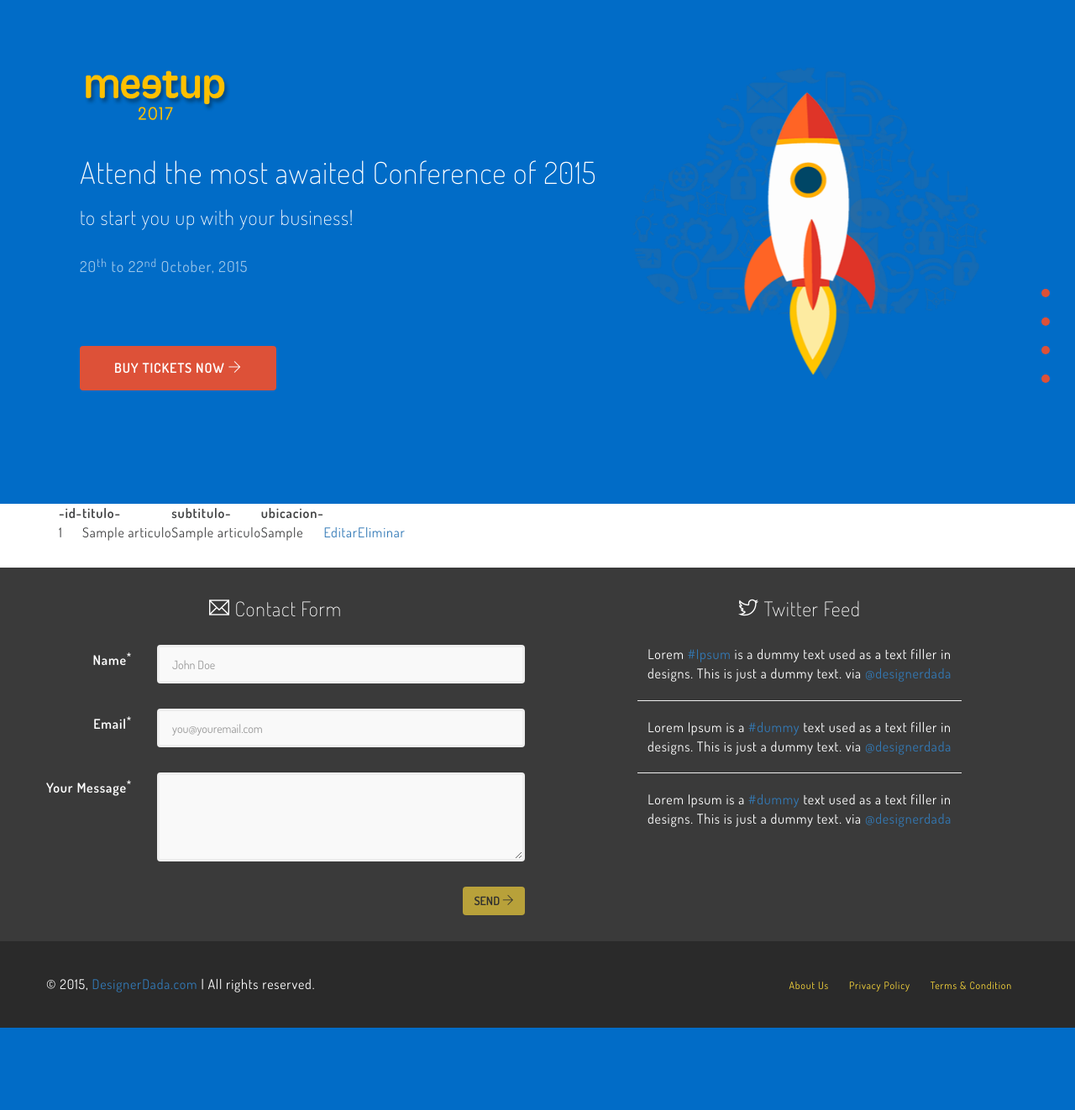
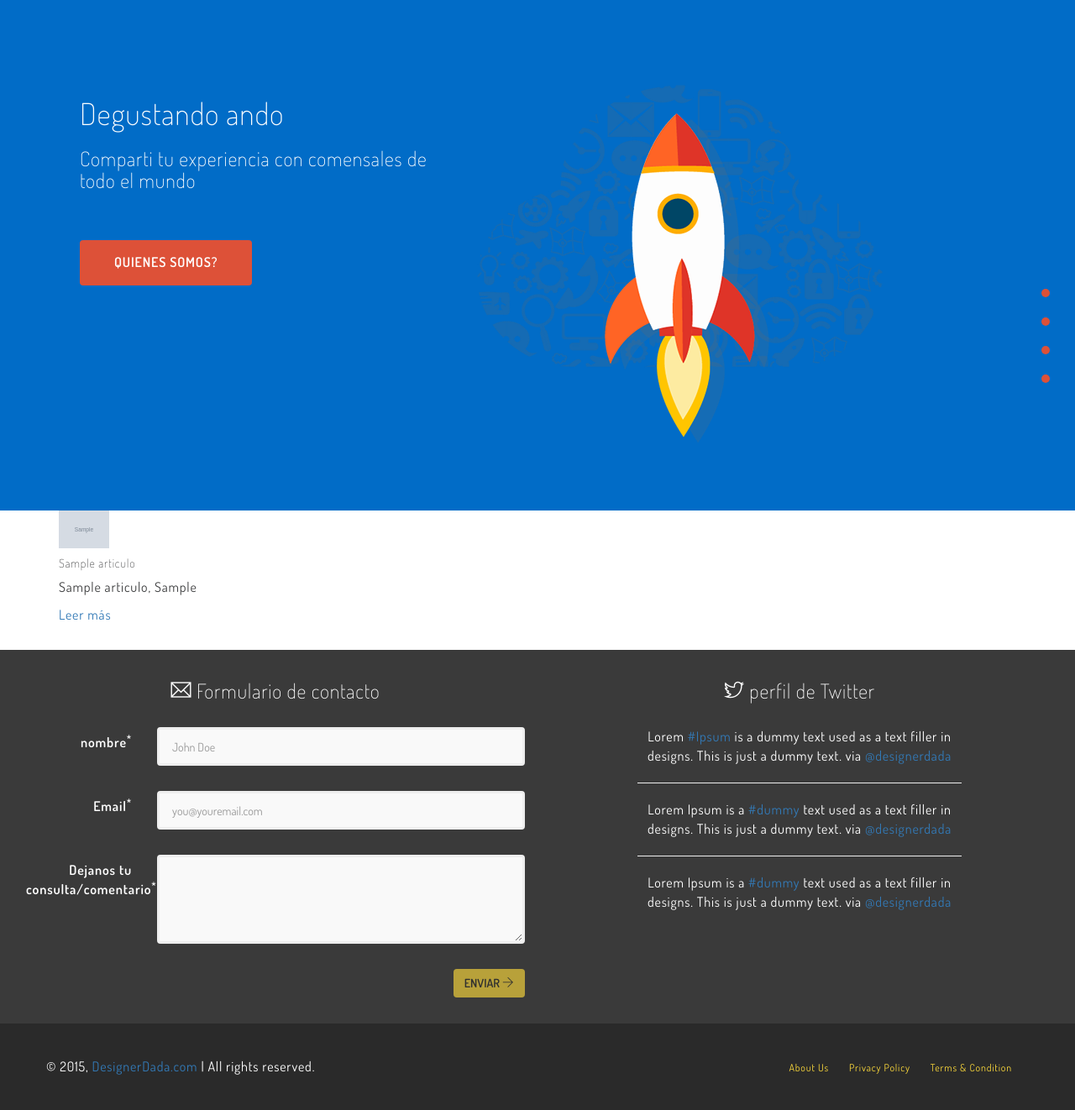
Before and after one commit to maitedb/DegustandoAndo, a Django app: page /core/mostrar/ in a window 1280 px wide. Shown: the whole page at 84% size. Before the commit the page ends 1224 px from the top, so only its background shows below. Run offline with Django 4.2, Linux system fonts and the light colour scheme; a user stored in the database is signed in; tables that the repository leaves empty hold one stand-in row (values such as "Sample post"); grey boxes marked "Sample" are stand-in pictures; some libraries are stand-ins or nearby versions.

Commit message:
avances correctos

```diff
--- a/DegustandoAndo/DegustandoAndo/urls.py
+++ b/DegustandoAndo/DegustandoAndo/urls.py
@@ -16,9 +16,12 @@ Including another URLconf
 """
 from django.contrib import admin
 from django.urls import path, include
-
+from django.conf import settings
+from django.conf.urls.static import static
 urlpatterns = [
     path('admin/', admin.site.urls),
     path('core/', include('core.urls')),
     path('accounts/', include('django.contrib.auth.urls')),
 ]
+
+urlpatterns += static(settings.MEDIA_URL, document_root=settings.MEDIA_ROOT)
--- a/DegustandoAndo/core/forms.py
+++ b/DegustandoAndo/core/forms.py
@@ -1,9 +1,11 @@
 from django import forms
+from django.core.validators import FileExtensionValidator
 
 class ArticulosForm(forms.Form):
     titulo =forms.CharField(max_length=100, label= "Indique nombre del establecimiento")
     subtitulo =forms.CharField(max_length=140, label= "Indique en breve palabras el rubro")
     ubicacion =forms.CharField(max_length=100, label= "Indique ubicacion, a modo de: Ciudad, Provincia, País")
     cuerpo =forms.CharField(widget=forms.Textarea, label="Inserte su propia reseña")
+    imagen = forms.FileField(required=False, validators=[FileExtensionValidator(allowed_extensions=['jpg', 'jpeg', 'png', 'gif'])], label="Imagen")
     autor =forms.CharField(max_length=100)
     fecha = forms.DateTimeField()
--- a/DegustandoAndo/core/models.py
+++ b/DegustandoAndo/core/models.py
@@ -6,6 +6,7 @@ class Articulos(models.Model):
     subtitulo = models.CharField(max_length=140, default="")
     ubicacion = models.CharField(max_length=100)
     cuerpo = models.TextField(default="")
+    imagen = models.ImageField(upload_to="media/articulos", null=True, blank = True, default=None)
     autor = models.CharField(max_length=100, default="")
     fecha = models.DateTimeField(auto_now_add=True, null=True, blank=True)
 
--- a/DegustandoAndo/core/templates/core/base.html
+++ b/DegustandoAndo/core/templates/core/base.html
@@ -20,6 +20,7 @@
       <script src="https://oss.maxcdn.com/html5shiv/3.7.2/html5shiv.min.js"></script>
       <script src="https://oss.maxcdn.com/respond/1.4.2/respond.min.js"></script>
       <![endif]-->
+
     </head>
     <body id="page-top" data-spy="scroll" data-target=".side-menu">
       <nav class="side-menu">
@@ -65,18 +66,17 @@
       <div class="container-fluid">
   <!-- Start: Header -->
   <div class="row hero-header" id="home">
-          <div class="col-md-7">
-            <img src="{% static 'core/img/meetup-logo.png' %}" class="logo">
-            <h1>Attend the most awaited Conference of 2015</h1>
-            <h3>to start you up with your business!</h3>
-            <h4>20<sup>th</sup> to 22<sup>nd</sup>  October, 2015</h4>
-            <a href="#" class="btn btn-lg btn-red">Buy Tickets Now <span class="ti-arrow-right"></span></a>
+    <div class="col-md-5">
+      <h1>Degustando ando </h1>
+      <h3>Comparti tu experiencia con comensales de todo el mundo</h3>
+      <a href= "{% url 'sobremi'%}"  class="btn btn-lg btn-red">Quienes somos? </a>
 
     </div>
     <div class="col-md-5 hidden-xs">
-            <img src="{% static 'core/img/rocket.png' %}" class="rocket animated bounce">
+      <img src="{% static 'core/img/rocket.png' %}" class="">
     </div>
   </div>
+  <!-- End: Header -->
 <!-- End: Header -->
   </div>
   <div class="container">
@@ -87,10 +87,10 @@
       <div class="container-fluid footer">
         <div class="row contact">
           <div class="col-md-6 contact-form">
-            <h3 class="content-ct"><span class="ti-email"></span> Contact Form</h3>
+            <h3 class="content-ct"><span class="ti-email"></span> Formulario de contacto</h3>
             <form class="form-horizontal" data-toggle="validator" role="form">
               <div class="form-group">
-                <label for="name" class="col-sm-3 control-label">Name<sup>*</sup></label>
+                <label for="name" class="col-sm-3 control-label">nombre<sup>*</sup></label>
                 <div class="col-sm-9">
                   <input type="text" class="form-control" id="name" placeholder="John Doe" required>
                   <div class="help-block with-errors pull-right"></div>
@@ -106,7 +106,7 @@
                 </div>
               </div>
               <div class="form-group">
-                <label for="message" class="col-sm-3 control-label">Your Message<sup>*</sup></label>
+                <label for="message" class="col-sm-3 control-label">Dejanos tu consulta/comentario<sup>*</sup></label>
                 <div class="col-sm-9">
                   <textarea id="message" class="form-control" rows="3" required></textarea>
                   <div class="help-block with-errors pull-right"></div>
@@ -115,13 +115,13 @@
               </div>
               <div class="form-group">
                 <div class="col-sm-offset-3 col-sm-9">
-                  <button type="submit" id="submit" name="submit" class="btn btn-yellow pull-right">Send <span class="ti-arrow-right"></span></button>
+                  <button type="submit" id="submit" name="submit" class="btn btn-yellow pull-right">enviar <span class="ti-arrow-right"></span></button>
                 </div>
               </div>
             </form>
           </div>
           <div class="col-md-4 col-md-offset-1 content-ct">
-            <h3><span class="ti-twitter"></span> Twitter Feed</h3>
+            <h3><span class="ti-twitter"></span> perfil de Twitter</h3>
             <p>Lorem <a href="#">#Ipsum</a> is a dummy text used as a text filler in designs. This is just a dummy text. via <a href="#">@designerdada</a> </p>
             <hr>
             <p>Lorem Ipsum is a <a href="#">#dummy</a> text used as a text filler in designs. This is just a dummy text. via <a href="#">@designerdada</a> </p>
--- a/DegustandoAndo/core/templates/core/index.html
+++ b/DegustandoAndo/core/templates/core/index.html
@@ -1,6 +1,8 @@
 {%extends 'core/base.html'%}
+{%load static%}
 {%block contenido_central%}
-<h3>Inicio</h3>
+
+
 {% if request.user.is_authenticated %}
     <hr>
     <h4>
--- a/DegustandoAndo/core/templates/core/mostrar_articulo.html
+++ b/DegustandoAndo/core/templates/core/mostrar_articulo.html
@@ -1,24 +1,22 @@
 {%extends 'core/base.html'%}
+{%load static%}
 {%block contenido_central%}
 
-<table>
-    <th> -id-</th>
-    <th> titulo- </th>
-    <th> subtitulo- </th>
-    <th> ubicacion- </th>
 
-    {% for articulo in articulos %}
-        <tr>
-            <td>  {{ articulo.id}} </td>
-            <td>  {{ articulo.titulo }} </td>
-            <td>  {{ articulo.subtitulo }} </td>
-            <td>  {{ articulo.ubicacion }} </td>
-            <td><a href = "{% url 'editar' articulo.id %}" > Editar</a></td>
-            <td><a href = "{% url 'eliminar' articulo.id %}" > Eliminar</a></td>
+<div class="card-group">
+{% for articulo in articulos %}
+    <div class="card-group">
+        <div class="card" style="width: 18rem;">
+        <img src= "{{articulo.imagen}}" width="60px" class="card-img-top" alt="...">
+        <div class="card-body">
+            <h5 class="card-title">{{articulo.titulo}}</h5>
+            <p class="card-text">{{articulo.subtitulo}}, {{articulo.ubicacion}} </p>
+            <a href="{% url 'leermas' articulo.id %}">Leer más</a>
 
-        </tr>
+        </div>
+        </div>
+    </div>
+{% endfor %}
+</div>
 
-    {% endfor %}
-    </table>
-
-{% endblock  %}
+{% endblock contenido_central  %}
--- a/DegustandoAndo/core/urls.py
+++ b/DegustandoAndo/core/urls.py
@@ -1,6 +1,6 @@
 from django.contrib import admin
 from django.urls import path, include
-from core.views import inicio, editar, eliminar
+from core.views import inicio, editar, eliminar, mostrar_miinfo, leermas
 from user.views import *
 
 urlpatterns = [
@@ -10,5 +10,8 @@ urlpatterns = [
     path('eliminar/<int:id_articulo>/',eliminar, name='eliminar'),
     path('mostrar/', mostrarpostlogueo, name='mostrar'),
     path('logout/', exit, name='exit'),
-    path('register/', register, name= 'register')
+    path('register/', register, name= 'register'),
+    path('sobremi/', mostrar_miinfo , name= 'sobremi' ),
+    path('leermas/<int:id_articulo>/', leermas, name='leermas'),
+
 ]
--- a/DegustandoAndo/core/views.py
+++ b/DegustandoAndo/core/views.py
@@ -1,4 +1,4 @@
-from django.shortcuts import render
+from django.shortcuts import render, get_object_or_404
 from core.models import Articulos
 from core.forms import ArticulosForm
 # Create your views here.
@@ -14,7 +14,7 @@ def agregar(request):
             data = articulo_form.cleaned_data
             articulo = Articulos(titulo=data["titulo"],subtitulo=data["subtitulo"], ubicacion=data["ubicacion"], cuerpo =data["cuerpo"], autor=data["autor"],fecha=data["fecha"])
             articulo.save()
-            return render(request, 'core/index.html')
+            return render(request, 'core/mostrar_articulo.html')
 
     articulo_form = ArticulosForm()
     return render(request, 'core/agregar_articulo.html', {"form": articulo_form})
@@ -37,12 +37,13 @@ def editar(request, id_articulo):
                 articulo.subtitulo= data["subtitulo"]
                 articulo.ubicacion= data["ubicacion"]
                 articulo.cuerpo= data["cuerpo"]
+                articulo.imagen = data ['imagen']
                 articulo.fecha= data["fecha"]
                 articulo.save()
-                return render(request, 'core/index.html')
+                return render(request, 'core/mostrar_articulo.html')
     else:
-        articulo_form = ArticulosForm(initial= {'titulo' : articulo.titulo, 'subtitulo' : articulo.subtitulo, 'ubicacion': articulo.ubicacion, 'cuerpo' : articulo.cuerpo, 'autor' : articulo.autor, 'fecha' : articulo.fecha})
-        return render(request, 'core/editar_articulo.html', {'form' : articulo_form })
+        articulo_form = ArticulosForm(initial= {'titulo' : articulo.titulo, 'subtitulo' : articulo.subtitulo, 'ubicacion': articulo.ubicacion, 'cuerpo' : articulo.cuerpo,'imagen' : articulo.imagen, 'autor' : articulo.autor, 'fecha' : articulo.fecha})
+        return render(request, 'core/editar_articulo.html', {'form' : articulo_form },)
 
 def eliminar(request, id_articulo):
 
@@ -52,3 +53,10 @@ def eliminar(request, id_articulo):
 
 
     return render(request, 'core/eliminar_articulo.html', {"articulo_eliminado" : name})
+
+def mostrar_miinfo(request):
+    return render(request, 'core/miinfo.html')
+
+def leermas(request, id_articulo):
+    articulo = get_object_or_404(Articulos, id=id_articulo)
+    return render(request, 'core/leermas.html', {'articulo': articulo})
```
Also changed, not shown: DegustandoAndo/core/templates/core/leermas.html (added, +12 -0 lines), DegustandoAndo/core/templates/core/miinfo.html (added, +23 -0 lines), DegustandoAndo/articulos/nobiru.jpg (added), DegustandoAndo/articulos/nobiru.png (added), DegustandoAndo/articulos/tomasso.png (added), DegustandoAndo/core/migrations/0002_articulos_imagen.py (added), media/articulos/nobiru.jpg (added), media/articulos/nobiru1.jpg (added), media/articulos/tomasso.jpg (added), media/articulos/tomasso1.jpg (added). Lines whose indentation alone changed are shown as unchanged.
